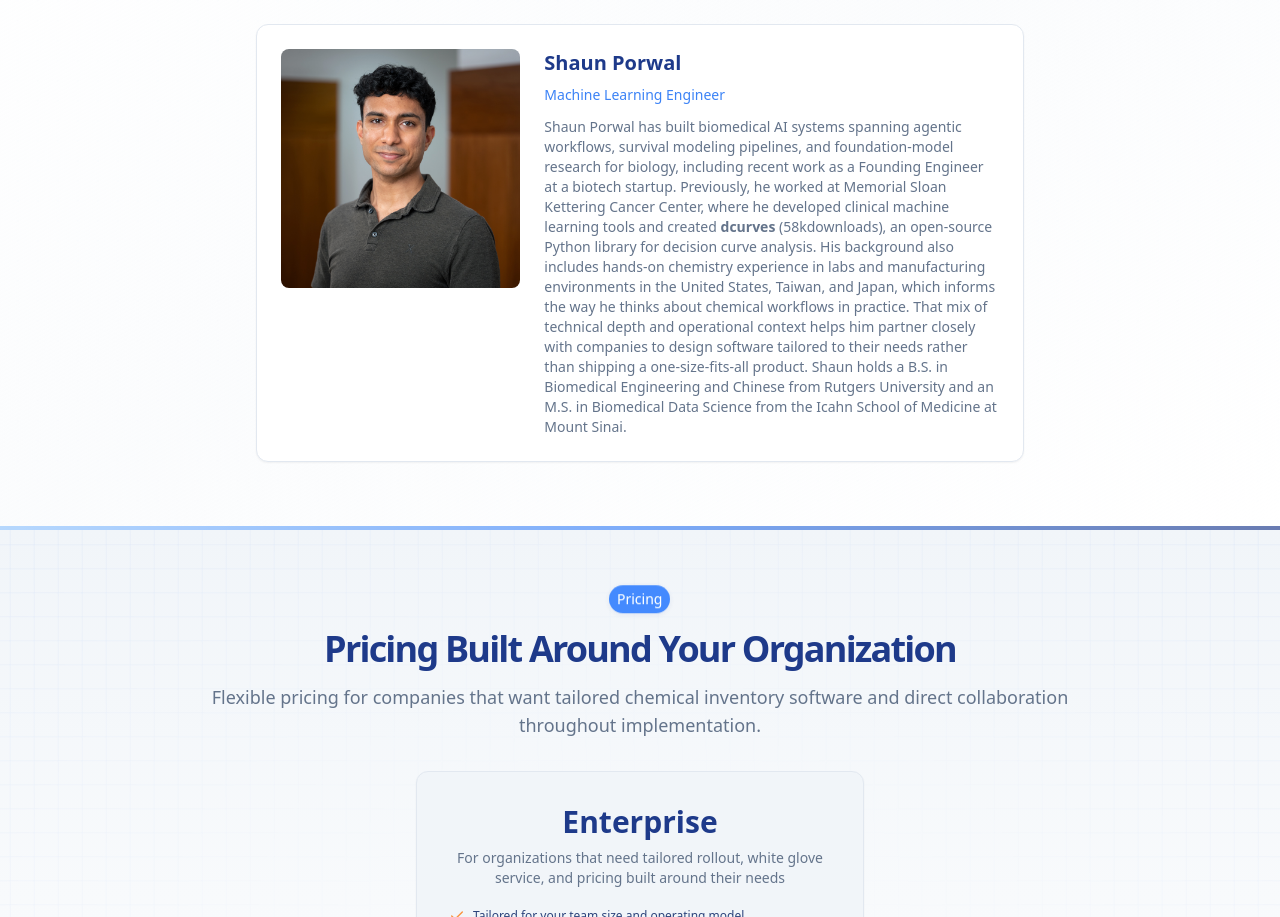
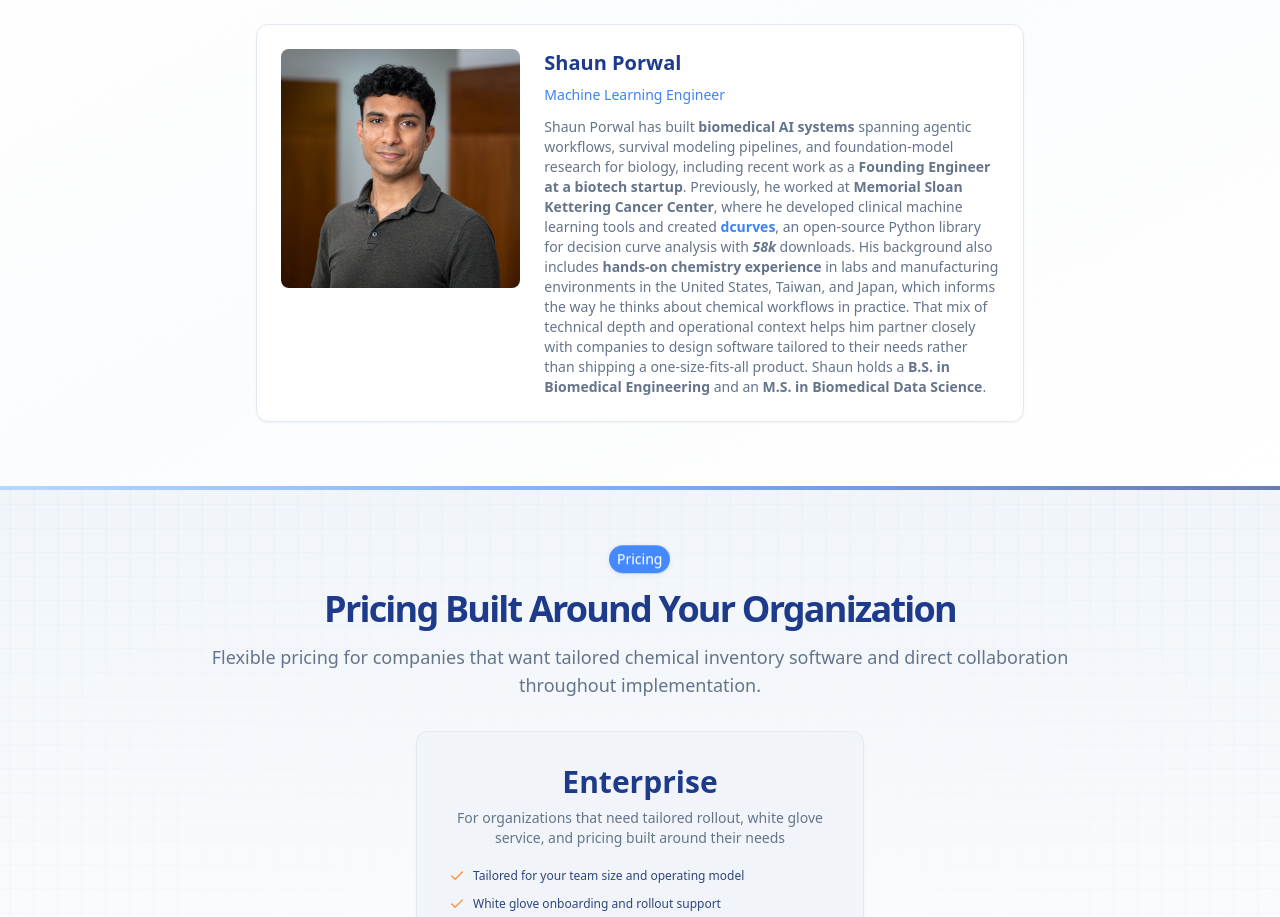
Before and after one commit to juntotechnologies/chem-inventory-site, a React (Vite) app: page / in a window 1280 px wide. Shown: the part 3288-4205 px from the top of the page. Built offline with nearby package versions, Linux system fonts and the light colour scheme; no server answers.

Commit message:
Update bio

```diff
--- a/app/page.tsx
+++ b/app/page.tsx
@@ -618,17 +618,30 @@ export default function Home() {
                       Machine Learning Engineer
                     </p>
                     <p className="text-xs sm:text-sm text-muted-foreground leading-relaxed">
-                      Shaun Porwal has built biomedical AI systems spanning agentic workflows, survival modeling
-                      pipelines, and foundation-model research for biology, including recent work as a Founding Engineer
-                      at a biotech startup. Previously, he worked at Memorial Sloan Kettering Cancer Center, where he
-                      developed clinical machine learning tools and created <strong>dcurves</strong> ({dcurvesDownloads}
-                      downloads), an open-source Python library for decision curve analysis. His background also
-                      includes hands-on chemistry experience in labs and manufacturing environments in the United
-                      States, Taiwan, and Japan, which informs the way he thinks about chemical workflows in practice.
-                      That mix of technical depth and operational context helps him partner closely with companies to
-                      design software tailored to their needs rather than shipping a one-size-fits-all product. Shaun
-                      holds a B.S. in Biomedical Engineering and Chinese from Rutgers University and an M.S. in
-                      Biomedical Data Science from the Icahn School of Medicine at Mount Sinai.
+                      Shaun Porwal has built <strong>biomedical AI systems</strong> spanning agentic workflows,
+                      survival modeling pipelines, and foundation-model research for biology, including recent work as
+                      a <strong>Founding Engineer at a biotech startup</strong>. Previously, he worked at{" "}
+                      <strong>Memorial Sloan Kettering Cancer Center</strong>, where he developed clinical machine
+                      learning tools and created{" "}
+                      <a
+                        href="https://github.com/MSKCC-Epi-Bio/dcurves"
+                        target="_blank"
+                        rel="noreferrer"
+                        className="font-semibold text-primary hover:underline"
+                      >
+                        dcurves
+                      </a>
+                      , an open-source Python library for decision curve analysis with{" "}
+                      <strong>
+                        <em>{dcurvesDownloads}</em>
+                      </strong>{" "}
+                      downloads. His
+                      background also includes <strong>hands-on chemistry experience</strong> in labs and manufacturing
+                      environments in the United States, Taiwan, and Japan, which informs the way he thinks about
+                      chemical workflows in practice. That mix of technical depth and operational context helps him
+                      partner closely with companies to design software tailored to their needs rather than shipping a
+                      one-size-fits-all product. Shaun holds a <strong>B.S. in Biomedical Engineering</strong> and an{" "}
+                      <strong>M.S. in Biomedical Data Science</strong>.
                     </p>
                   </div>
                 </div>
```
